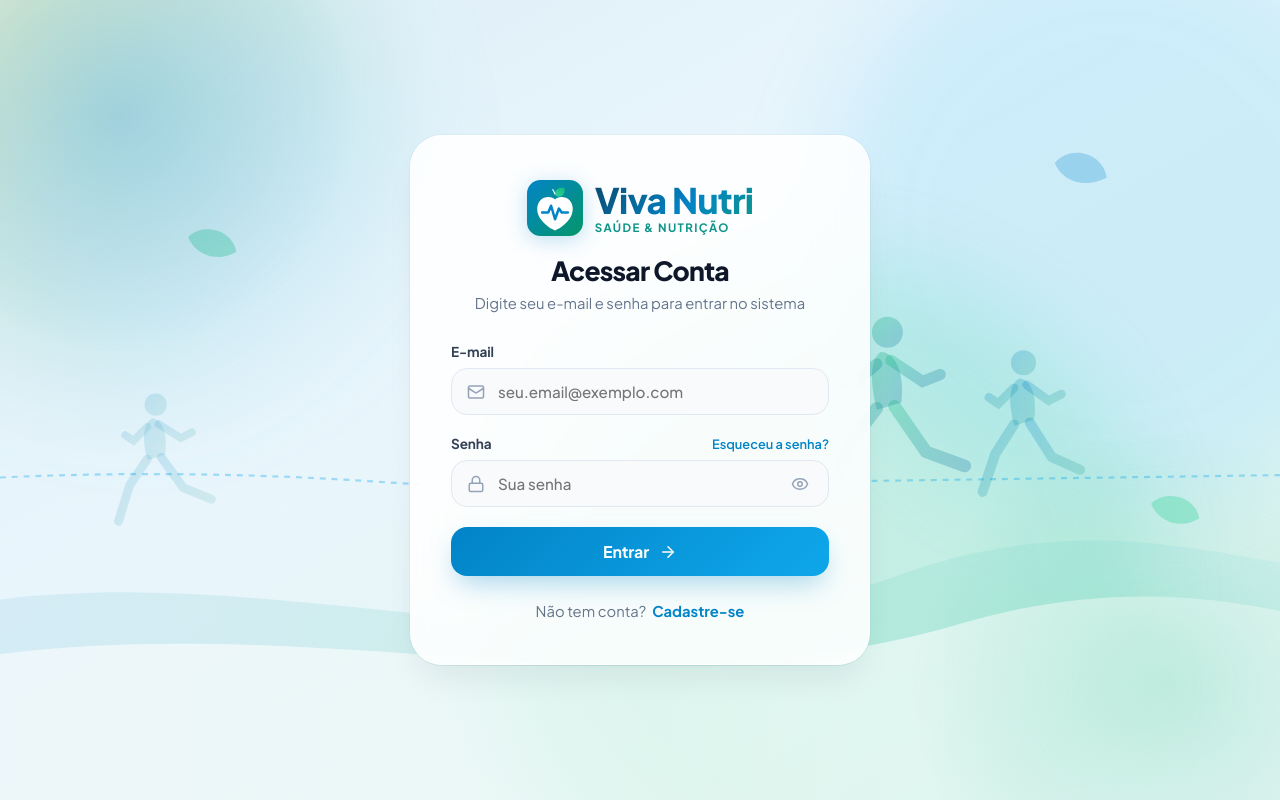
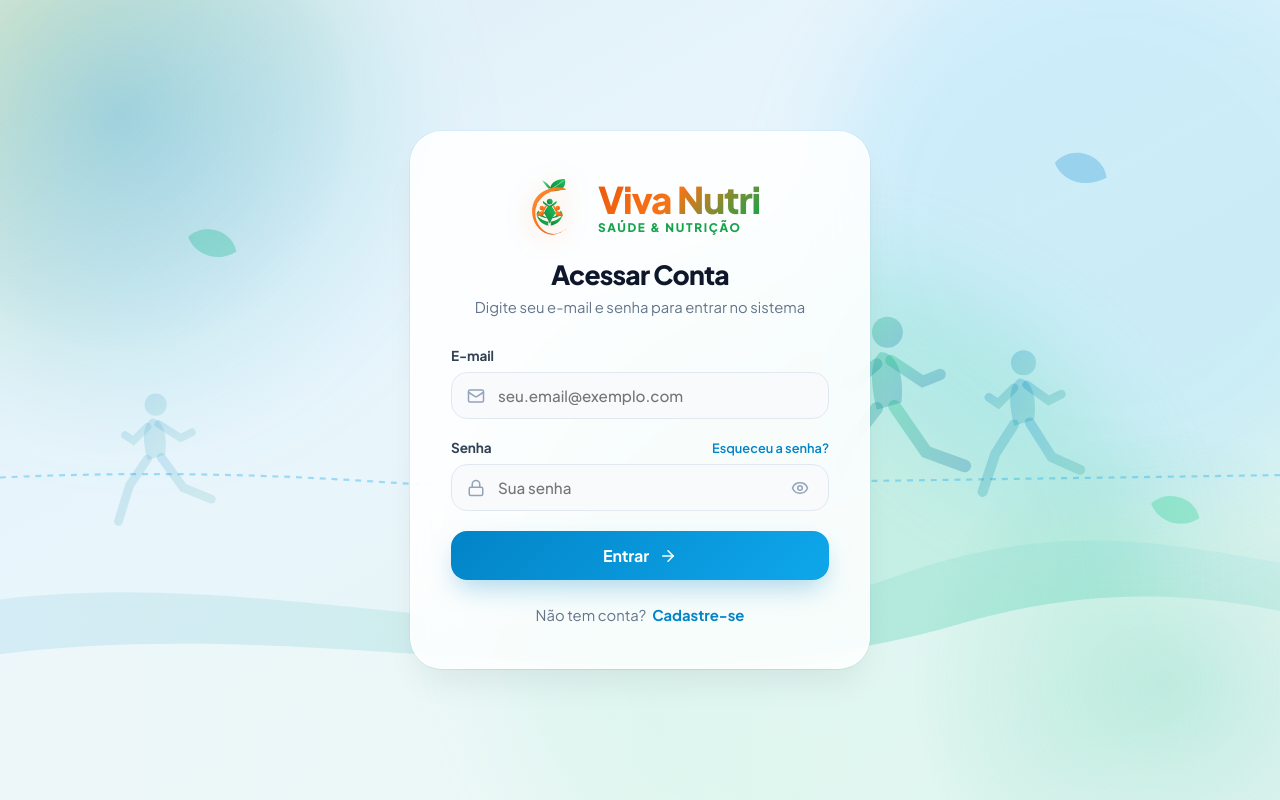
Before and after one commit to eduardotti30-debug/VivaNutri, a React (Vite) app: page / in a window 1280 px wide. Built offline with nearby package versions, Linux system fonts and the light colour scheme; no server answers.

Commit message:
feat: implement official logo based on reference design with apple contour, three happy figures, leaf, and caring hands

```diff
--- a/src/components/Logo.jsx
+++ b/src/components/Logo.jsx
@@ -2,91 +2,171 @@ import React from 'react';
 
 export function Logo({ size = 'medium', showTagline = false }) {
   const isLarge = size === 'large';
-  const iconSize = isLarge ? 56 : 42;
+  const iconSize = isLarge ? 64 : 48;
 
   return (
     <div style={{ display: 'flex', flexDirection: 'column', alignItems: 'center', gap: '8px' }}>
-      <div style={{ display: 'flex', alignItems: 'center', gap: '12px' }}>
+      <div style={{ display: 'flex', alignItems: 'center', gap: '14px' }}>
+        {/* Exact Apple Silhouette with 3 Happy Figures & Care Leaves */}
         <svg
           width={iconSize}
           height={iconSize}
-          viewBox="0 0 100 100"
+          viewBox="0 0 200 200"
           fill="none"
           xmlns="http://www.w3.org/2000/svg"
-          style={{ filter: 'drop-shadow(0px 4px 10px rgba(2, 132, 199, 0.25))' }}
+          style={{ filter: 'drop-shadow(0px 6px 14px rgba(249, 115, 22, 0.2))' }}
         >
           <defs>
-            <linearGradient id="vivaBgGrad" x1="0%" y1="0%" x2="100%" y2="100%">
-              <stop offset="0%" stopColor="#0284c7" />
-              <stop offset="100%" stopColor="#059669" />
+            {/* Vibrant Orange Gradient for Apple & Side Figures */}
+            <linearGradient id="appleOrangeGrad" x1="0%" y1="0%" x2="100%" y2="100%">
+              <stop offset="0%" stopColor="#fb923c" />
+              <stop offset="50%" stopColor="#f97316" />
+              <stop offset="100%" stopColor="#ea580c" />
             </linearGradient>
-            <linearGradient id="vivaLeafGrad" x1="0%" y1="100%" x2="100%" y2="0%">
-              <stop offset="0%" stopColor="#34d399" />
-              <stop offset="100%" stopColor="#10b981" />
+
+            {/* Fresh Nutrition Green Gradient for Leaf, Center Figure & Hands */}
+            <linearGradient id="leafGreenGrad" x1="0%" y1="100%" x2="100%" y2="0%">
+              <stop offset="0%" stopColor="#15803d" />
+              <stop offset="50%" stopColor="#16a34a" />
+              <stop offset="100%" stopColor="#22c55e" />
+            </linearGradient>
+
+            {/* Light Green for Center Stem & Accent */}
+            <linearGradient id="stemGreenGrad" x1="0%" y1="0%" x2="100%" y2="100%">
+              <stop offset="0%" stopColor="#4ade80" />
+              <stop offset="100%" stopColor="#16a34a" />
             </linearGradient>
           </defs>
 
-          {/* Squircle container */}
-          <rect width="100" height="100" rx="24" fill="url(#vivaBgGrad)" />
+          {/* 1. TOP STEM (Green) */}
+          <path
+            d="M98 38 C90 28, 80 18, 70 14 C73 19, 82 32, 90 40 Z"
+            fill="url(#stemGreenGrad)"
+          />
 
-          {/* Nutrition Leaf */}
+          {/* 2. TOP LEAF (Vibrant Green with center rib) */}
           <path
-            d="M50 24 C50 16 59 13 67 14 C68 22 65 30 57 30 C53 30 50 27 50 24 Z"
-            fill="url(#vivaLeafGrad)"
+            d="M95 38 C95 18, 125 8, 140 10 C145 28, 135 48, 105 48 C98 48, 95 44, 95 38 Z"
+            fill="url(#leafGreenGrad)"
           />
           <path
-            d="M50 25 Q48 20 46 17"
+            d="M102 38 Q120 28 135 15"
             stroke="#ffffff"
             strokeWidth="2"
             strokeLinecap="round"
             fill="none"
+            opacity="0.8"
           />
 
-          {/* Health Heart Shape */}
+          {/* 3. STYLIZED OPEN APPLE SWOOSH CONTOUR (Vibrant Orange) */}
           <path
-            d="M50 35
-               C46 29 31 28 24 36
-               C16 45 16 59 26 72
-               C34 82 44 88 50 90
-               C56 88 66 82 74 72
-               C84 59 84 45 76 36
-               C69 28 54 29 50 35 Z"
-            fill="#ffffff"
+            d="M92 40
+               C110 32, 135 34, 145 42
+               C135 45, 115 42, 95 50
+               C70 60, 50 82, 48 112
+               C46 142, 65 172, 95 180
+               C115 185, 132 175, 148 162
+               C135 174, 112 188, 90 182
+               C55 172, 35 138, 38 102
+               C42 68, 65 48, 92 40 Z"
+            fill="url(#appleOrangeGrad)"
           />
 
-          {/* Heartbeat / Vitality Pulse Line */}
+          {/* Apple Highlight Arc (Inner White Soft Sheen) */}
           <path
-            d="M27 58 L38 58 L43 46 L50 70 L57 51 L62 58 L73 58"
-            stroke="#0284c7"
+            d="M56 85 C52 105, 58 132, 72 150"
+            stroke="#ffffff"
             strokeWidth="4.5"
             strokeLinecap="round"
-            strokeLinejoin="round"
-            fill="none"
+            opacity="0.65"
+          />
+
+          {/* 4. CARE HANDS / LEAVES UNDERNEATH (Green) */}
+          {/* Left Supporting Leaf/Hand */}
+          <path
+            d="M90 155 C70 152, 55 138, 52 120 C62 135, 78 142, 90 142 C92 142, 85 148, 90 155 Z"
+            fill="url(#leafGreenGrad)"
+          />
+          <path
+            d="M52 120 C62 126, 80 134, 92 132 C78 130, 65 120, 58 108 C54 112, 52 116, 52 120 Z"
+            fill="url(#leafGreenGrad)"
+          />
+
+          {/* Right Supporting Leaf/Hand */}
+          <path
+            d="M95 155 C115 152, 130 138, 133 120 C123 135, 107 142, 95 142 C93 142, 100 148, 95 155 Z"
+            fill="url(#leafGreenGrad)"
+          />
+          <path
+            d="M133 120 C123 126, 105 134, 93 132 C107 130, 120 120, 127 108 C131 112, 133 116, 133 120 Z"
+            fill="url(#leafGreenGrad)"
+          />
+
+          {/* 5. THREE HAPPY PEOPLE SILHOUETTES */}
+          {/* Left Figure (Orange) */}
+          <circle cx="68" cy="100" r="7" fill="url(#appleOrangeGrad)" />
+          <path
+            d="M68 110 C62 110, 52 118, 52 126 C62 126, 75 124, 78 116 C76 112, 72 110, 68 110 Z"
+            fill="url(#appleOrangeGrad)"
+          />
+          <path
+            d="M74 112 L84 94 C82 92, 80 92, 78 94 L68 110"
+            fill="url(#appleOrangeGrad)"
+          />
+
+          {/* Right Figure (Orange) */}
+          <circle cx="118" cy="100" r="7" fill="url(#appleOrangeGrad)" />
+          <path
+            d="M118 110 C124 110, 134 118, 134 126 C124 126, 111 124, 108 116 C110 112, 114 110, 118 110 Z"
+            fill="url(#appleOrangeGrad)"
+          />
+          <path
+            d="M112 112 L102 94 C104 92, 106 92, 108 94 L118 110"
+            fill="url(#appleOrangeGrad)"
+          />
+
+          {/* Central Figure (Tall, Green, Victorious with Raised Arms) */}
+          <circle cx="93" cy="80" r="9" fill="url(#leafGreenGrad)" />
+          <path
+            d="M93 92 C88 92, 80 102, 75 116 C85 132, 92 145, 93 150 C94 145, 101 132, 111 116 C106 102, 98 92, 93 92 Z"
+            fill="url(#leafGreenGrad)"
+          />
+          {/* Raised Arms in V pose */}
+          <path
+            d="M93 94 L72 78 C70 82, 72 86, 76 88 L90 98 Z"
+            fill="url(#leafGreenGrad)"
+          />
+          <path
+            d="M93 94 L114 78 C116 82, 114 86, 110 88 L96 98 Z"
+            fill="url(#leafGreenGrad)"
           />
         </svg>
 
+        {/* Brand Name & Slogan Typography */}
         <div style={{ textAlign: 'left' }}>
           <h1
             style={{
-              fontSize: isLarge ? '2.2rem' : '1.75rem',
-              fontWeight: 800,
-              letterSpacing: '-0.02em',
-              background: 'linear-gradient(135deg, #0c4a6e 0%, #0284c7 60%, #0d9488 100%)',
+              fontSize: isLarge ? '2.3rem' : '1.85rem',
+              fontWeight: 900,
+              letterSpacing: '-0.03em',
+              background: 'linear-gradient(135deg, #ea580c 0%, #f97316 45%, #16a34a 100%)',
               WebkitBackgroundClip: 'text',
               WebkitTextFillColor: 'transparent',
-              lineHeight: 1.1
+              lineHeight: 1.05,
+              margin: 0
             }}
           >
             Viva Nutri
           </h1>
           <span
             style={{
-              fontSize: '0.72rem',
-              fontWeight: 700,
+              fontSize: '0.74rem',
+              fontWeight: 800,
               textTransform: 'uppercase',
-              letterSpacing: '0.12em',
-              color: '#0d9488',
-              display: 'block'
+              letterSpacing: '0.14em',
+              color: '#16a34a',
+              display: 'block',
+              marginTop: '2px'
             }}
           >
             Saúde & Nutrição
@@ -95,7 +175,7 @@ export function Logo({ size = 'medium', showTagline = false }) {
       </div>
 
       {showTagline && (
-        <p style={{ fontSize: '0.875rem', color: '#64748b', marginTop: '4px' }}>
+        <p style={{ fontSize: '0.875rem', color: '#64748b', marginTop: '4px', fontWeight: 600 }}>
           Gestão inteligente para nutricionistas
         </p>
       )}
```
